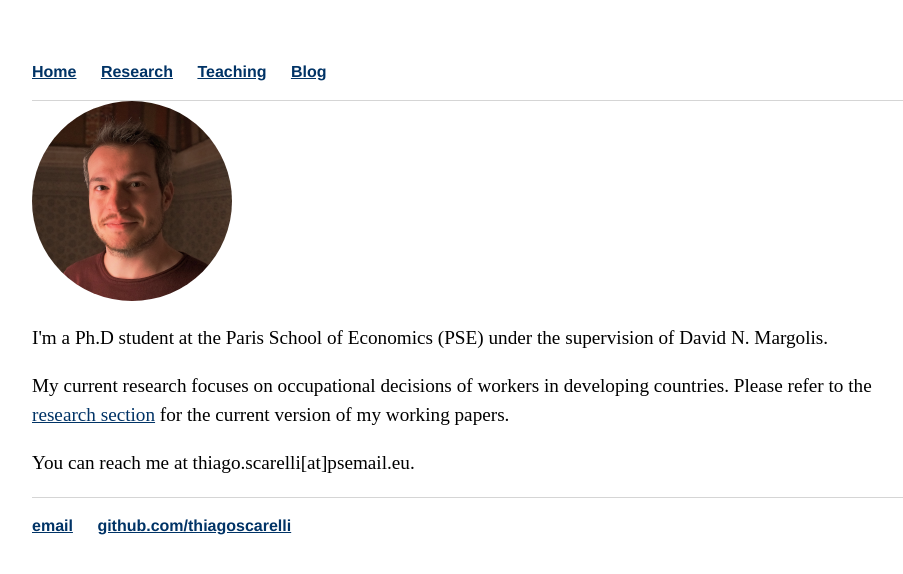
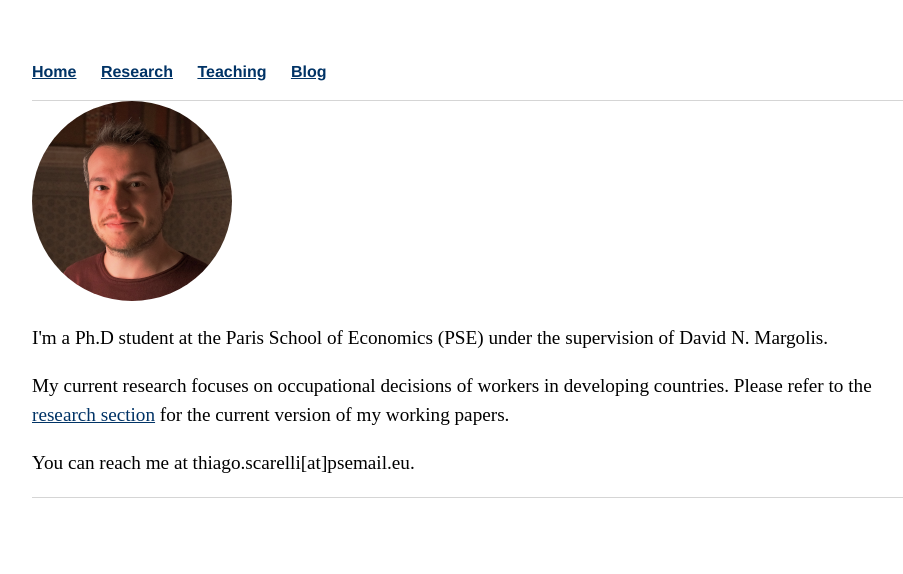
Before and after one commit to thiagoscarelli/thiagoscarelli.github.io, a Jekyll site: the page built from index.html, in a window 1280 px wide. Shown: the top 574 px of the page, without its empty margins (160-1063 px from the left). Built offline with Jekyll 4.4.1, drawn with Linux system fonts in a browser that asks for light colours.

Commit message:
Update default.html

```diff
--- a/_layouts/default.html
+++ b/_layouts/default.html
@@ -43,10 +43,6 @@
       </div>
 
       <footer>
-        <ul>
-          <li><a href="mailto:thiago.scarelli@psemail.eu">email</a></li>
-          <li><a href="https://github.com/thiagoscarelli">github.com/thiagoscarelli</a></li>
-        </ul>
       </footer>
 
     </body>
```
